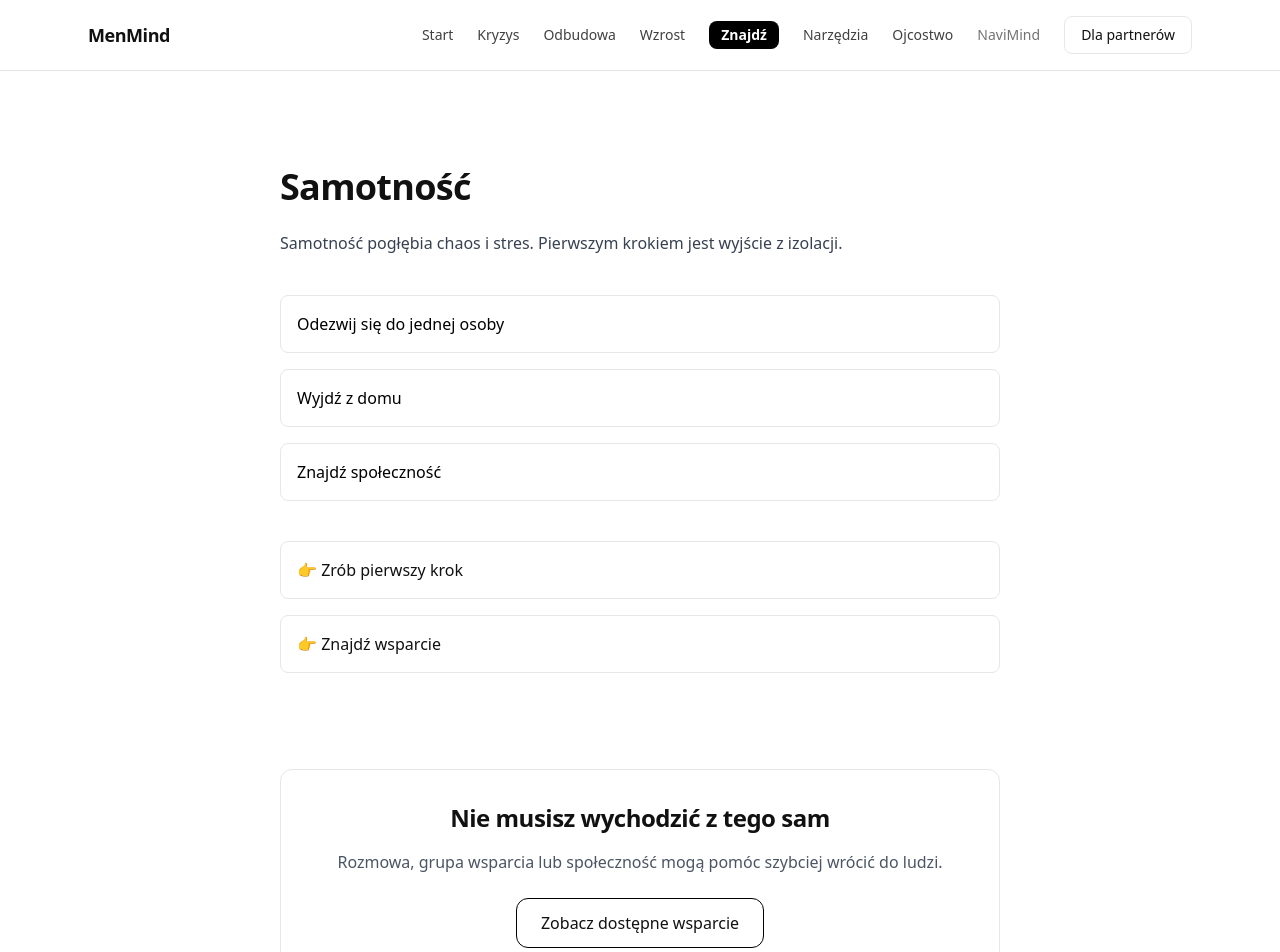
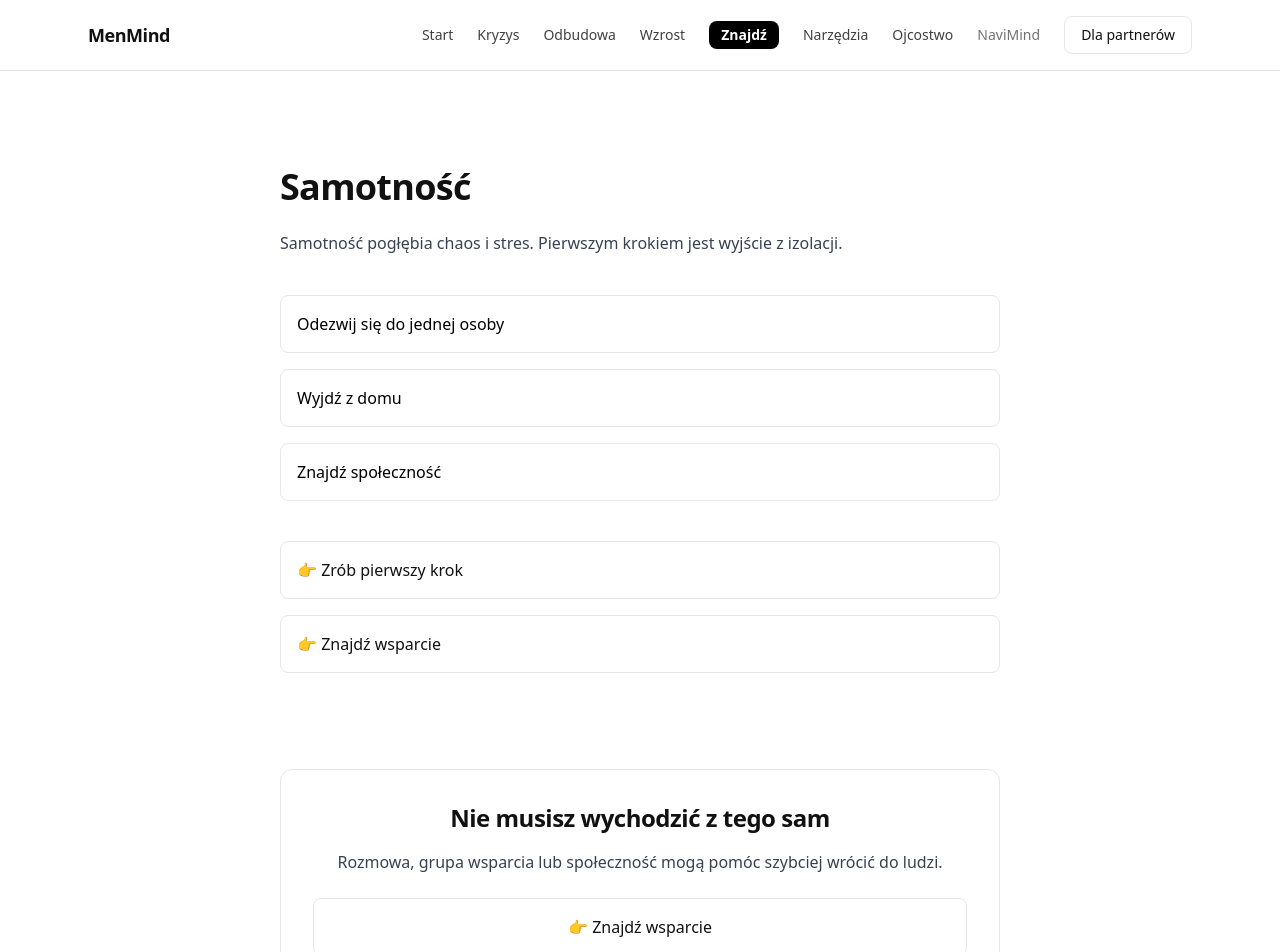
Before and after one commit to wisnialeszno89/menmind-web, a Next.js app: page /sciezki/samotnosc in a window 1280 px wide. Shown: the top 952 px of the page. Built offline with nearby package versions, Linux system fonts and the light colour scheme.

Commit message:
fix world support links to marketplace

```diff
--- a/src/app/kryzys/page.tsx
+++ b/src/app/kryzys/page.tsx
@@ -4,6 +4,7 @@ import WorldArticles from "@/features/worlds/WorldArticles"
 import WorldTools from "@/features/worlds/WorldTools"
 import WorldSupport from "@/features/worlds/WorldSupport"
 import StateScale from "@/features/tools/StateScale"
+
 
 export default function Page() {
 
--- a/src/app/sciezki/samotnosc/page.tsx
+++ b/src/app/sciezki/samotnosc/page.tsx
@@ -48,18 +48,15 @@ export default function SamotnoscPage(){
         <div className="border rounded-xl p-8 text-center">
 
           <h2 className="text-2xl font-semibold mb-4">
-            Nie musisz wychodzić z tego sam
+          Nie musisz wychodzić z tego sam
           </h2>
 
-          <p className="text-gray-600 mb-6">
-            Rozmowa, grupa wsparcia lub społeczność
-            mogą pomóc szybciej wrócić do ludzi.
+          <p className="text-gray-700 mb-6">
+           Rozmowa, grupa wsparcia lub społeczność mogą pomóc
+           szybciej wrócić do ludzi.
           </p>
 
-          <FindSupportCTA
-            label="Zobacz dostępne wsparcie"
-            className="inline-block border border-black px-6 py-3 rounded-xl hover:bg-black hover:text-white transition"
-          />
+          <FindSupportCTA />
 
         </div>
       </section>
--- a/src/features/worlds/WorldSupport.tsx
+++ b/src/features/worlds/WorldSupport.tsx
@@ -25,7 +25,7 @@ export default function WorldSupport({ world }: { world: string }) {
 
           <Link
             key={item.slug}
-            href={`/kategoria/${item.slug}`}
+            href="/propozycje"
             className="border rounded-lg p-4 hover:shadow"
           >
 
```
